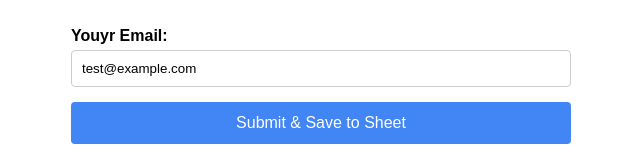
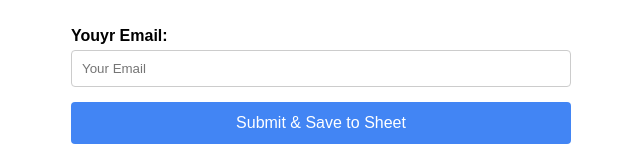
Before and after one commit to winfieldlittle/bexarcountry, a plain HTML site: page contact.html in a window 1280 px wide. Shown: the part 201-362 px from the top of the page, 319-959 px from the left. Drawn offline with Linux system fonts and the light colour scheme.

Commit message:
Update contact.html

```diff
--- a/contact.html
+++ b/contact.html
@@ -20,10 +20,10 @@
 
     <form id="contactForm">
         <label for="name">Name:</label>
-        <input type="text" id="name" name="name" placeholder="Your Name"required>
+        <input type="text" id="name" name="name" placeholder="Your Name" required>
 
         <label for="email">Youyr Email:</label>
-        <input type="email" id="email" name="email" value="test@example.com" required>
+        <input type="email" id="email" name="email" placeholder="Your Email" required>
 
         <button type="submit">Submit & Save to Sheet</button>
     </form>
```
